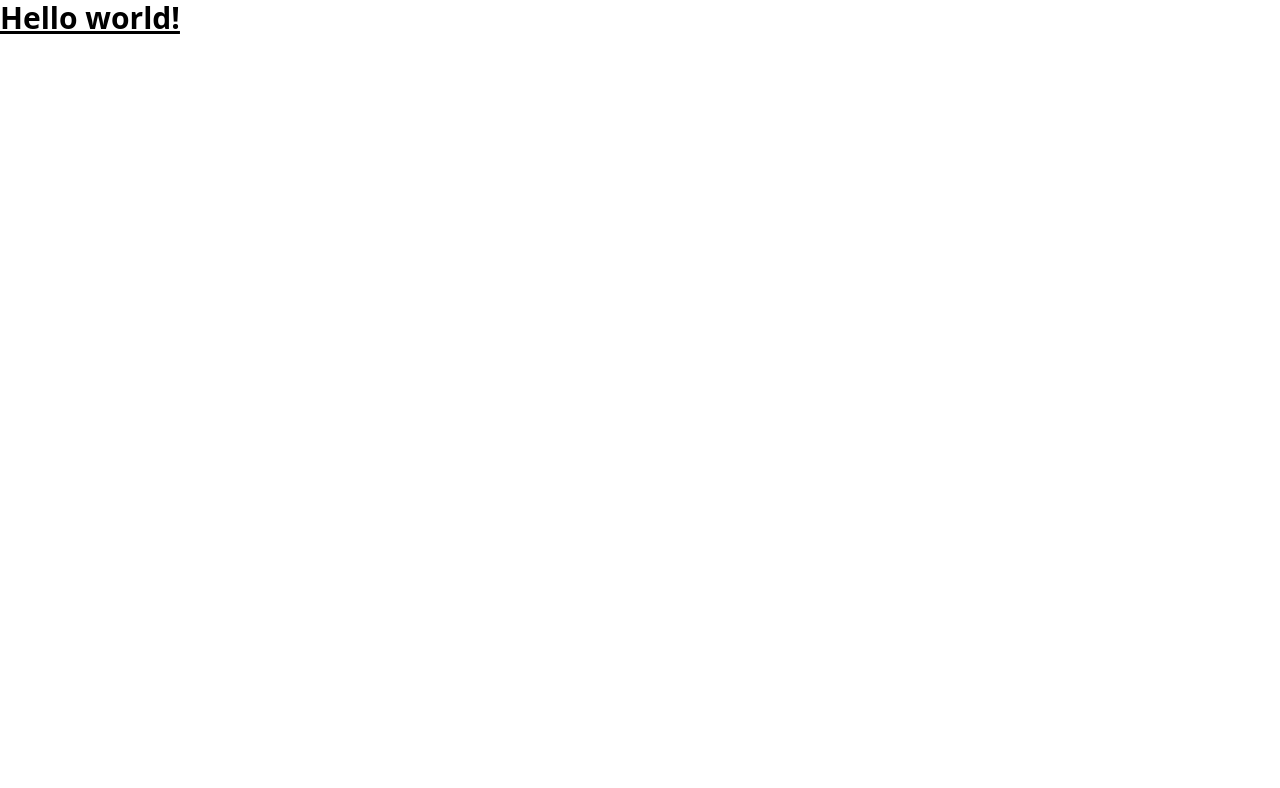
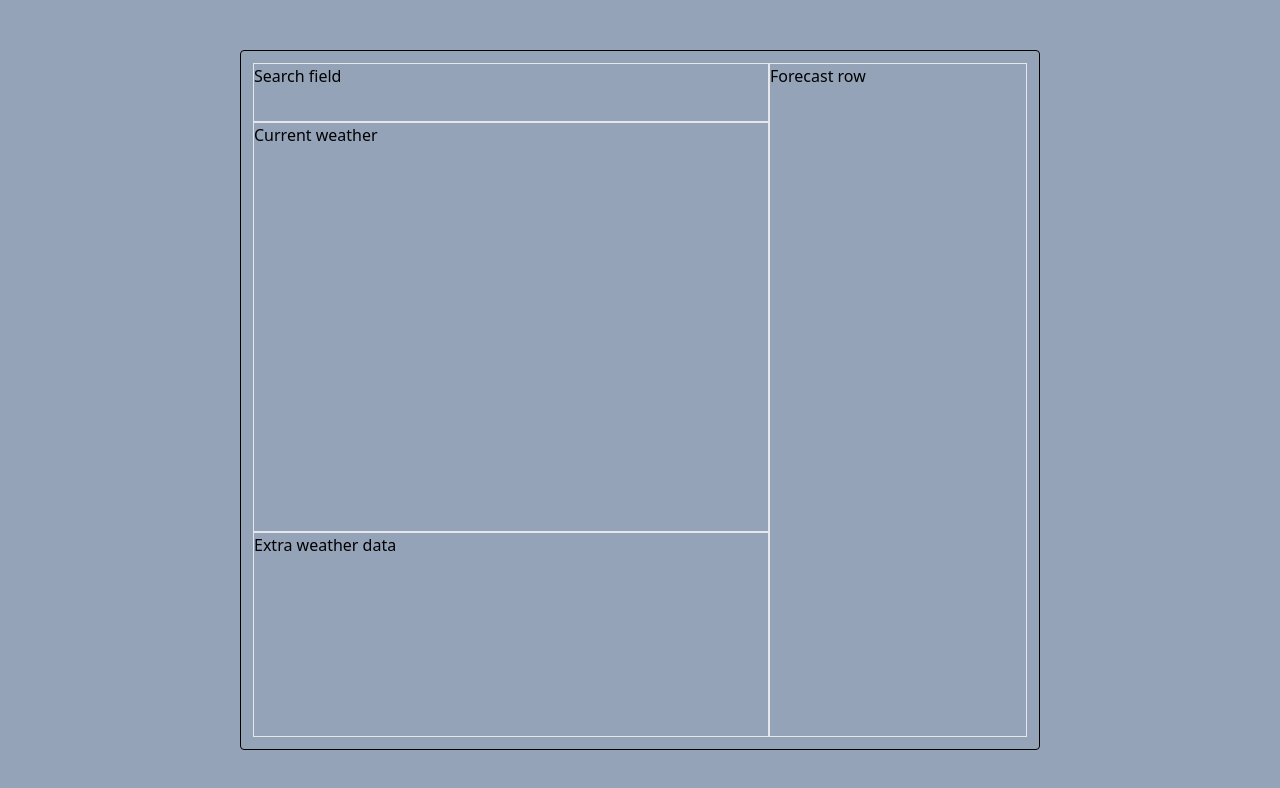
Before and after one commit to KriszNyikos/angular-weather-app, an Angular app: page / in a window 1280 px wide. Shown: the top 788 px of the page. Built offline with nearby package versions, Linux system fonts and the light colour scheme.

Commit message:
add weather app initial layout

```diff
--- a/src/app/app.component.html
+++ b/src/app/app.component.html
@@ -1,3 +1,3 @@
-<h1 class="text-3xl font-bold underline">
-  Hello world!
-</h1>
+<div class="flex items-center justify-center h-screen">
+  <app-weather></app-weather>
+</div>
--- /dev/null
+++ b/src/app/weather/weather.component.html
@@ -0,0 +1,24 @@
+<div class="weather-container flex border rounded  border-1 border-black p-3">
+
+    <div class="flex-1 w-2/3 flex flex-col">
+
+        <div class="border row-end-1 col-start-1 col-end-7 h-16">
+            Search field
+        </div>
+
+        <div class="border row-start-2 col-span-9 h-4/6">
+            Current weather
+        </div>
+
+        <div class="border  h-2/6">
+            Extra weather data
+        </div>
+    </div>
+
+    <div class="flex-none w-1/3">
+        <div class="border row-start-1 col-start-9 h-full col-span-9">
+            Forecast row
+        </div>
+    </div>
+
+</div>
--- /dev/null
+++ b/src/app/weather/weather.component.scss
@@ -0,0 +1,4 @@
+.weather-container{
+    width: 800px;
+    height: 700px;
+}
--- a/src/index.html
+++ b/src/index.html
@@ -7,7 +7,7 @@
   <meta name="viewport" content="width=device-width, initial-scale=1">
   <link rel="icon" type="image/x-icon" href="favicon.ico">
 </head>
-<body>
+<body class="bg-slate-400">
   <app-root></app-root>
 </body>
 </html>
```
Also changed, not shown: src/app/app.module.ts (+3 -6 lines), src/app/weather/weather.component.service.ts (added, +9 -0 lines), src/app/weather/weather.component.ts (added, +10 -0 lines), src/app/weather/weather.module.ts (added, +14 -0 lines), 1 other file (tests, documents, lock files or other folders).
